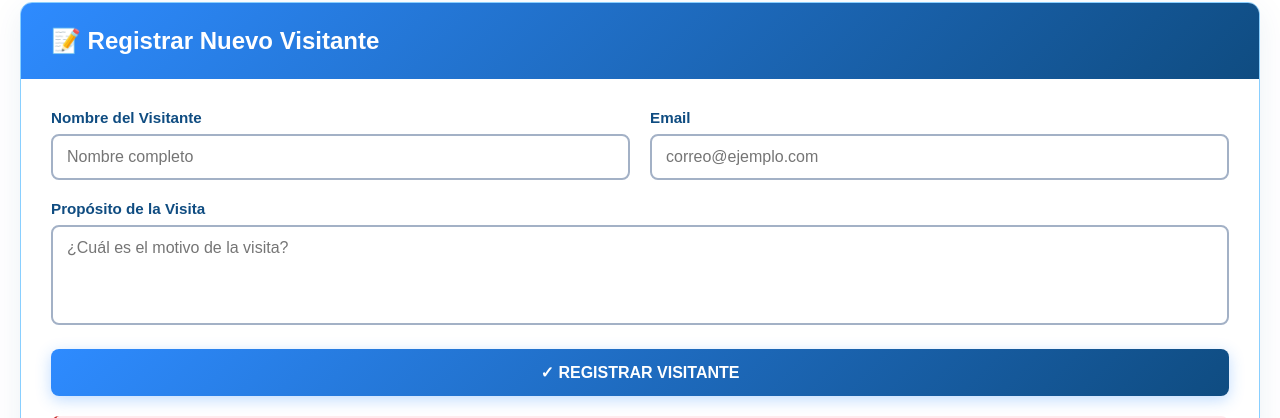
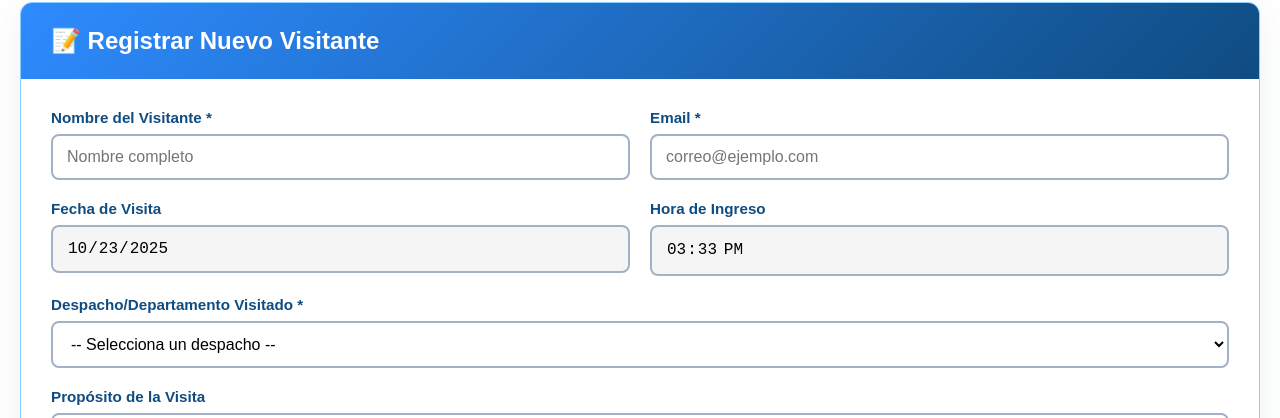
Before and after one commit to DaniP-Dev/SIGECVI, a Next.js app: page /profile in a window 1280 px wide. Shown: the part 106-524 px from the top of the page. Built offline with nearby package versions, Linux system fonts and the light colour scheme; no server answers.

Commit message:
peticion post

```diff
--- a/src/app/profile/profile-content.js
+++ b/src/app/profile/profile-content.js
@@ -11,7 +11,14 @@ export default function ProfileContent() {
   const [email, setEmail] = useState("");
   const [visits, setVisits] = useState([]);
   const [loading, setLoading] = useState(false);
-  const [formData, setFormData] = useState({ visitorName: "", visitorEmail: "", purpose: "" });
+  const [formData, setFormData] = useState({
+    visitorName: "",
+    email: "",
+    visitDate: "",
+    entryTime: "",
+    departmentVisited: "",
+    purpose: ""
+  });
   const [error, setError] = useState("");
   const [success, setSuccess] = useState("");
 
@@ -48,31 +55,70 @@ export default function ProfileContent() {
     setError("");
     setSuccess("");
 
-    if (!formData.visitorName || !formData.visitorEmail) {
-      setError("Por favor completa todos los campos");
+    if (!formData.visitorName || !formData.email || !formData.departmentVisited) {
+      setError("Por favor completa todos los campos requeridos");
       return;
     }
 
+    // Obtener fecha y hora actual
+    const now = new Date();
+    const year = now.getFullYear();
+    const month = String(now.getMonth() + 1).padStart(2, "0");
+    const day = String(now.getDate()).padStart(2, "0");
+    const hours = String(now.getHours()).padStart(2, "0");
+    const minutes = String(now.getMinutes()).padStart(2, "0");
+
+    const currentDate = `${year}-${month}-${day}`;
+    const currentTime = `${hours}:${minutes}`;
+
     try {
+      const payload = {
+        visitorName: formData.visitorName,
+        email: formData.email,
+        visitDate: currentDate,
+        entryTime: currentTime,
+        departmentVisited: formData.departmentVisited,
+        purpose: formData.purpose,
+        registeredBy: email,
+      };
+
+      console.log("[CLIENT] Enviando payload:", payload);
+
       const res = await fetch("/api/visits", {
         method: "POST",
         headers: { "Content-Type": "application/json" },
-        body: JSON.stringify({
-          visitorName: formData.visitorName,
-          visitorEmail: formData.visitorEmail,
-          purpose: formData.purpose,
-          registeredBy: email,
-        }),
+        body: JSON.stringify(payload),
       });
 
-      if (!res.ok) throw new Error("Error al registrar visita");
+      console.log("[CLIENT] Response status:", res.status);
+      const data = await res.json();
+      console.log("[CLIENT] Response data:", data);
+
+      if (!res.ok) {
+        throw new Error(data.error || "Error al registrar visita");
+      }
 
       setSuccess("Visitante registrado correctamente");
-      setFormData({ visitorName: "", visitorEmail: "", purpose: "" });
-      await fetchVisits();
+      setFormData({
+        visitorName: "",
+        email: "",
+        visitDate: "",
+        entryTime: "",
+        departmentVisited: "",
+        purpose: ""
+      });
+
+      // Usa el array de visitas devuelto por el servidor en lugar de hacer otro GET
+      if (data.allVisits) {
+        console.log("[CLIENT] Actualizando visitas desde respuesta POST:", data.allVisits);
+        setVisits(data.allVisits);
+      } else {
+        // Fallback: hacer GET si por alguna razón no viene allVisits
+        await fetchVisits();
+      }
     } catch (err) {
-      console.error(err);
-      setError("Error al registrar la visita");
+      console.error("[CLIENT] Error:", err);
+      setError(err.message || "Error al registrar la visita");
     }
   };
 
@@ -166,7 +212,7 @@ export default function ProfileContent() {
                       color: "#0F4C81",
                       fontSize: "0.95rem",
                     }}>
-                      Nombre del Visitante
+                      Nombre del Visitante *
                     </label>
                     <input
                       type="text"
@@ -196,12 +242,12 @@ export default function ProfileContent() {
                       color: "#0F4C81",
                       fontSize: "0.95rem",
                     }}>
-                      Email
+                      Email *
                     </label>
                     <input
                       type="email"
-                      name="visitorEmail"
-                      value={formData.visitorEmail}
+                      name="email"
+                      value={formData.email}
                       onChange={handleInputChange}
                       placeholder="correo@ejemplo.com"
                       style={{
@@ -219,6 +265,103 @@ export default function ProfileContent() {
                   </div>
                 </div>
 
+                <div style={{ display: "grid", gridTemplateColumns: "1fr 1fr", gap: "20px" }}>
+                  <div>
+                    <label style={{
+                      display: "block",
+                      marginBottom: "8px",
+                      fontWeight: "600",
+                      color: "#0F4C81",
+                      fontSize: "0.95rem",
+                    }}>
+                      Fecha de Visita
+                    </label>
+                    <input
+                      type="date"
+                      value={new Date().toISOString().split('T')[0]}
+                      readOnly
+                      style={{
+                        width: "100%",
+                        padding: "12px 14px",
+                        border: "2px solid #A3B1C6",
+                        borderRadius: "8px",
+                        fontSize: "1rem",
+                        backgroundColor: "#f5f5f5",
+                        cursor: "not-allowed",
+                        boxSizing: "border-box",
+                      }}
+                    />
+                  </div>
+
+                  <div>
+                    <label style={{
+                      display: "block",
+                      marginBottom: "8px",
+                      fontWeight: "600",
+                      color: "#0F4C81",
+                      fontSize: "0.95rem",
+                    }}>
+                      Hora de Ingreso
+                    </label>
+                    <input
+                      type="time"
+                      value={new Date().toTimeString().slice(0, 5)}
+                      readOnly
+                      style={{
+                        width: "100%",
+                        padding: "12px 14px",
+                        border: "2px solid #A3B1C6",
+                        borderRadius: "8px",
+                        fontSize: "1rem",
+                        backgroundColor: "#f5f5f5",
+                        cursor: "not-allowed",
+                        boxSizing: "border-box",
+                      }}
+                    />
+                  </div>
+                </div>
+
+                <div>
+                  <label style={{
+                    display: "block",
+                    marginBottom: "8px",
+                    fontWeight: "600",
+                    color: "#0F4C81",
+                    fontSize: "0.95rem",
+                  }}>
+                    Despacho/Departamento Visitado *
+                  </label>
+                  <select
+                    name="departmentVisited"
+                    value={formData.departmentVisited}
+                    onChange={handleInputChange}
+                    style={{
+                      width: "100%",
+                      padding: "12px 14px",
+                      border: "2px solid #A3B1C6",
+                      borderRadius: "8px",
+                      fontSize: "1rem",
+                      transition: "all 0.3s ease",
+                      boxSizing: "border-box",
+                      backgroundColor: "white",
+                      cursor: "pointer",
+                    }}
+                    onFocus={(e) => e.target.style.borderColor = "#2E8BFF"}
+                    onBlur={(e) => e.target.style.borderColor = "#A3B1C6"}
+                  >
+                    <option value="">-- Selecciona un despacho --</option>
+                    <option value="Despacho del Alcalde">Despacho del Alcalde</option>
+                    <option value="Secretaría General">Secretaría General</option>
+                    <option value="Tesorería">Tesorería</option>
+                    <option value="Planeación">Planeación</option>
+                    <option value="Recursos Humanos">Recursos Humanos</option>
+                    <option value="Contraloría">Contraloría</option>
+                    <option value="Juzgado Municipal">Juzgado Municipal</option>
+                    <option value="Personería Municipal">Personería Municipal</option>
+                    <option value="Otro">Otro</option>
+                  </select>
+                </div>
+
                 <div>
                   <label style={{
                     display: "block",
@@ -234,7 +377,7 @@ export default function ProfileContent() {
                     value={formData.purpose}
                     onChange={handleInputChange}
                     placeholder="¿Cuál es el motivo de la visita?"
-                    rows={4}
+                    rows={3}
                     style={{
                       width: "100%",
                       padding: "12px 14px",
@@ -339,22 +482,20 @@ export default function ProfileContent() {
                   }}>
                     <thead>
                       <tr style={{
-                        borderBottom: "3px solid #2E8BFF",
-                        backgroundColor: "#f0f6ff",
+                        background: "linear-gradient(to right, #0F4C81, #0A1C33)",
+                        color: "white",
                       }}>
                         <th style={{
                           padding: "16px",
                           textAlign: "left",
                           fontWeight: "700",
-                          color: "#0F4C81",
                         }}>
-                          👤 Nombre
+                          👤 Visitante
                         </th>
                         <th style={{
                           padding: "16px",
                           textAlign: "left",
                           fontWeight: "700",
-                          color: "#0F4C81",
                         }}>
                           📧 Email
                         </th>
@@ -362,25 +503,36 @@ export default function ProfileContent() {
                           padding: "16px",
                           textAlign: "left",
                           fontWeight: "700",
-                          color: "#0F4C81",
                         }}>
-                          🎯 Propósito
+                          📅 Fecha
                         </th>
                         <th style={{
                           padding: "16px",
                           textAlign: "left",
                           fontWeight: "700",
-                          color: "#0F4C81",
                         }}>
-                          ✍️ Registrado por
+                          🕐 Hora
                         </th>
                         <th style={{
                           padding: "16px",
                           textAlign: "left",
                           fontWeight: "700",
-                          color: "#0F4C81",
                         }}>
-                          🕐 Fecha y Hora
+                          🏢 Despacho
+                        </th>
+                        <th style={{
+                          padding: "16px",
+                          textAlign: "left",
+                          fontWeight: "700",
+                        }}>
+                          📝 Propósito
+                        </th>
+                        <th style={{
+                          padding: "16px",
+                          textAlign: "left",
+                          fontWeight: "700",
+                        }}>
+                          ✍️ Registrado por
                         </th>
                       </tr>
                     </thead>
@@ -400,18 +552,22 @@ export default function ProfileContent() {
                             {visit.visitorName || "-"}
                           </td>
                           <td style={{ padding: "16px", color: "#0F4C81" }}>
-                            {visit.visitorEmail || "-"}
+                            {visit.email || "-"}
                           </td>
-                          <td style={{ padding: "16px", color: "#0F4C81", maxWidth: "200px" }}>
+                          <td style={{ padding: "16px", color: "#0F4C81" }}>
+                            {visit.visitDate || "-"}
+                          </td>
+                          <td style={{ padding: "16px", color: "#0F4C81" }}>
+                            {visit.entryTime || "-"}
+                          </td>
+                          <td style={{ padding: "16px", color: "#0F4C81" }}>
+                            {visit.departmentVisited || "-"}
+                          </td>
+                          <td style={{ padding: "16px", color: "#0F4C81", maxWidth: "150px", overflow: "hidden", textOverflow: "ellipsis" }}>
                             {visit.purpose || "-"}
                           </td>
-                          <td style={{ padding: "16px", color: "#0F4C81" }}>
+                          <td style={{ padding: "16px", fontSize: "0.9rem", color: "#A3B1C6" }}>
                             {visit.registeredBy || "-"}
-                          </td>
-                          <td style={{ padding: "16px", fontSize: "0.9rem", color: "#A3B1C6" }}>
-                            {visit.timestamp
-                              ? new Date(visit.timestamp).toLocaleString("es-ES")
-                              : "-"}
                           </td>
                         </tr>
                       ))}
```
Also changed, not shown: src/app/api/visits/route.js (+29 -3 lines).
